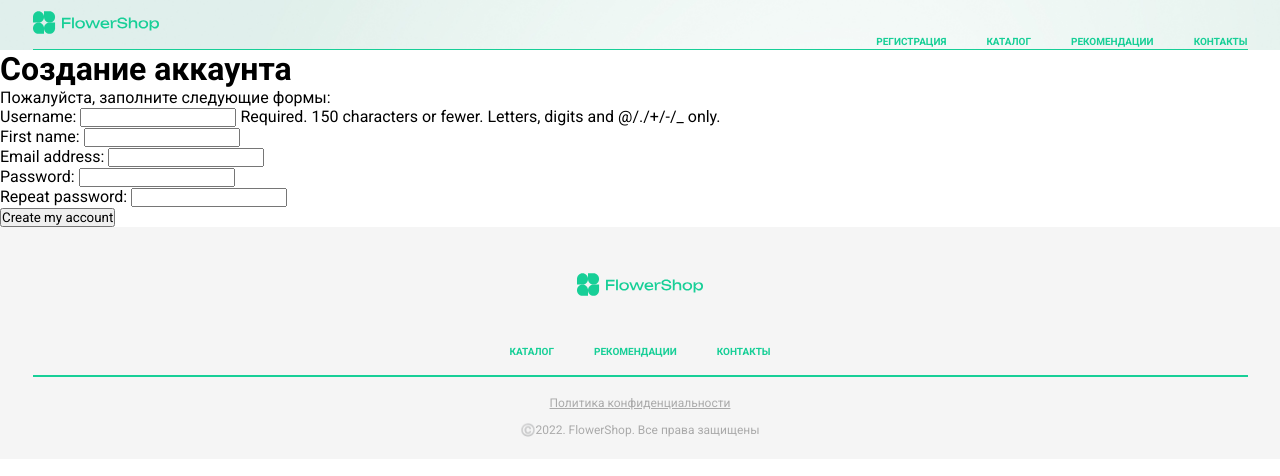
After one commit to MaxHC-vlop/FlowerShop, a Django app: page /register/ in a window 1280 px wide. The commit adds this page. Shown: the top 476 px of the page. Run offline with Django 4.2, Linux system fonts and the light colour scheme; parts of the project's set-up code (start-up, migrations or seed data) failed here and were passed over; some web fonts are replaced.

Commit message:
Added registration form

```diff
--- a/flower_shop/urls.py
+++ b/flower_shop/urls.py
@@ -1,8 +1,9 @@
 from django.contrib import admin
-from django.urls import path
+from django.urls import path, re_path
 from flowersapp import views
 from django.conf import settings
 from django.conf.urls.static import static
+
 
 urlpatterns = [
     path('', views.index, name='index'),
@@ -15,4 +16,5 @@ urlpatterns = [
     path('quiz-step/', views.quiz_step, name='quiz_step'),
     path('result/', views.result, name='result'),
     path('admin/', admin.site.urls),
+    re_path(r'^register/$', views.register, name='register'),
 ] + static(settings.MEDIA_URL, document_root=settings.MEDIA_ROOT)
--- /dev/null
+++ b/flowersapp/forms.py
@@ -0,0 +1,16 @@
+from django import forms
+from django.contrib.auth.models import User
+
+class UserRegistrationForm(forms.ModelForm):
+    password = forms.CharField(label='Password', widget=forms.PasswordInput)
+    password2 = forms.CharField(label='Repeat password', widget=forms.PasswordInput)
+
+    class Meta:
+        model = User
+        fields = ('username', 'first_name', 'email')
+
+    def clean_password2(self):
+        cd = self.cleaned_data
+        if cd['password'] != cd['password2']:
+            raise forms.ValidationError('Passwords don\'t match.')
+        return cd['password2']
--- a/flowersapp/views.py
+++ b/flowersapp/views.py
@@ -5,6 +5,7 @@ from django.views.decorators.csrf import csrf_exempt
 from flowersapp.bot import tg_send_message
 from flowersapp.models import Bouquet, BouquetQuiz, Buyer, Shop
 from flowersapp.models import Consultation, Order, Payment
+from .forms import UserRegistrationForm
 
 
 KRASNOYARSK_CENTER = [56.010569, 92.852572]
@@ -185,3 +186,16 @@ def result(request):
         bouquet_quiz = BouquetQuiz.objects.all()
 
     return render(request, 'result.html', context={"bouquet": bouquet_quiz[0].bouquet})
+
+
+def register(request):
+    if request.method == 'POST':
+        user_form = UserRegistrationForm(request.POST)
+        if user_form.is_valid():
+            new_user = user_form.save(commit=False)
+            new_user.set_password(user_form.cleaned_data['password'])
+            new_user.save()
+            return render(request, 'register_done.html', {'new_user': new_user})
+    else:
+        user_form = UserRegistrationForm()
+    return render(request, 'register.html', {'user_form': user_form})
--- a/templates/base.html
+++ b/templates/base.html
@@ -18,6 +18,7 @@
 					<a href="{% url 'index' %}"><img src="{% static 'img/logo.svg' %}" alt="logo" class="logo"></a>
 					<nav>
 						<ul class="menu ficc">
+						        <li class="menu__item"><a href="{% url 'register' %}" class="menu__item_link">Регистрация</a></li>
 							<li class="menu__item"><a href="{% url 'catalog' %}" class="menu__item_link">Каталог</a></li>
 							<li class="menu__item"><a href="{% url 'consultation' %}" class="menu__item_link">Рекомендации</a></li>
 							<li class="menu__item"><a href="#" class="menu__item_link">Контакты</a></li>
--- /dev/null
+++ b/templates/register.html
@@ -0,0 +1,13 @@
+{% extends 'base.html' %}
+{% block content %}
+{% load static %}
+
+  <h1>Создание аккаунта</h1>
+    <p>Пожалуйста, заполните следующие формы:</p>
+    <form action="." method="post">
+        {{ user_form.as_p }}
+        {% csrf_token %}
+        <p><input type="submit" value="Create my account"></p>
+    </form>
+
+{% endblock %}
```
Also changed, not shown: templates/register_done.html (added, +8 -0 lines).
